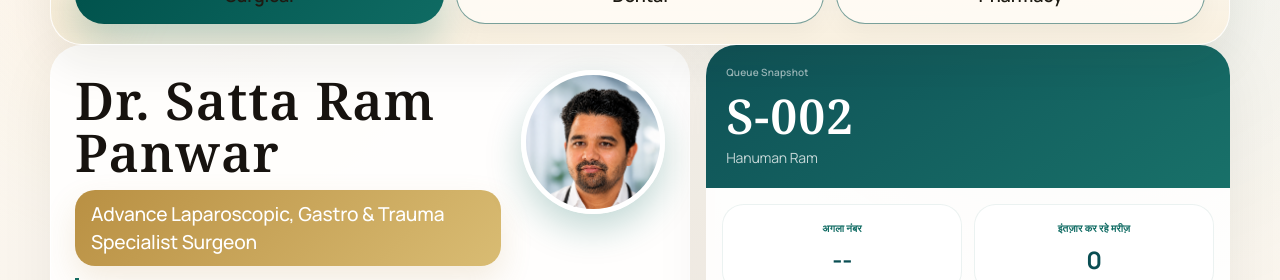
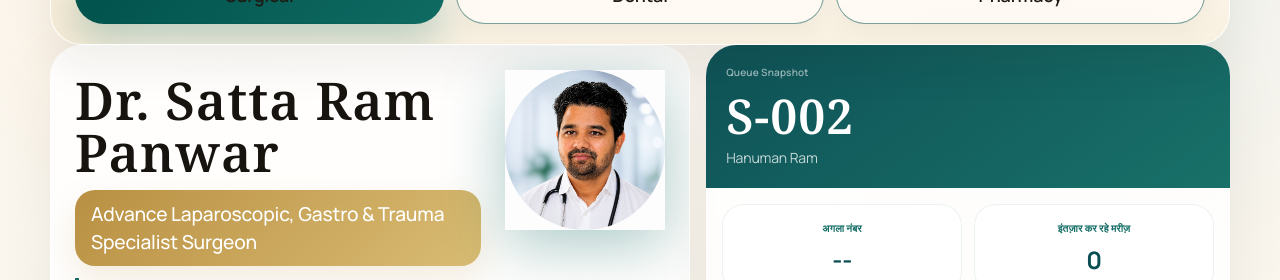
Before and after one commit to kuldeeppanwar02/DrSrpanwar, a Next.js app: page / in a window 1280 px wide. Shown: the part 201-481 px from the top of the page. Built offline with nearby package versions, Linux system fonts and the light colour scheme; no server answers.

Commit message:
feat(ui): update doctor profile image to circular transparent png with 3d drop shadow

```diff
--- a/src/app/page.tsx
+++ b/src/app/page.tsx
@@ -339,14 +339,14 @@ function FocusedClinicCard({
             )}
           </div>
 
-          {/* Doctor Profile Image - Option 3 (Right Side Always) */}
+          {/* Doctor Profile Image - Complete Transparent Circle */}
           {isSurgeryClinic && (
-            <div className="flex-shrink-0 ml-1">
-              <div className="relative h-20 w-20 sm:h-36 sm:w-36 rounded-full border-[3px] sm:border-[5px] border-white shadow-[0_8px_20px_rgba(15,107,99,0.2)] sm:shadow-[0_15px_35px_rgba(15,107,99,0.25)] overflow-hidden transform hover:scale-105 transition-transform duration-300">
+            <div className="flex-shrink-0 ml-1 sm:ml-2">
+              <div className="relative h-24 w-24 sm:h-40 sm:w-40 transform hover:scale-105 transition-transform duration-300">
                 <img
-                  src="/dr-panwar.jpg"
+                  src="/dr-panwar-circle.png"
                   alt="Dr. Sattaram Panwar"
-                  className="w-full h-full object-cover object-[center_top]"
+                  className="w-full h-full object-contain drop-shadow-[0_8px_15px_rgba(15,107,99,0.3)] sm:drop-shadow-[0_15px_30px_rgba(15,107,99,0.35)]"
                 />
               </div>
             </div>
```
Also changed, not shown: public/dr-panwar-circle.png (added), public/dr-panwar.jpg (deleted).
